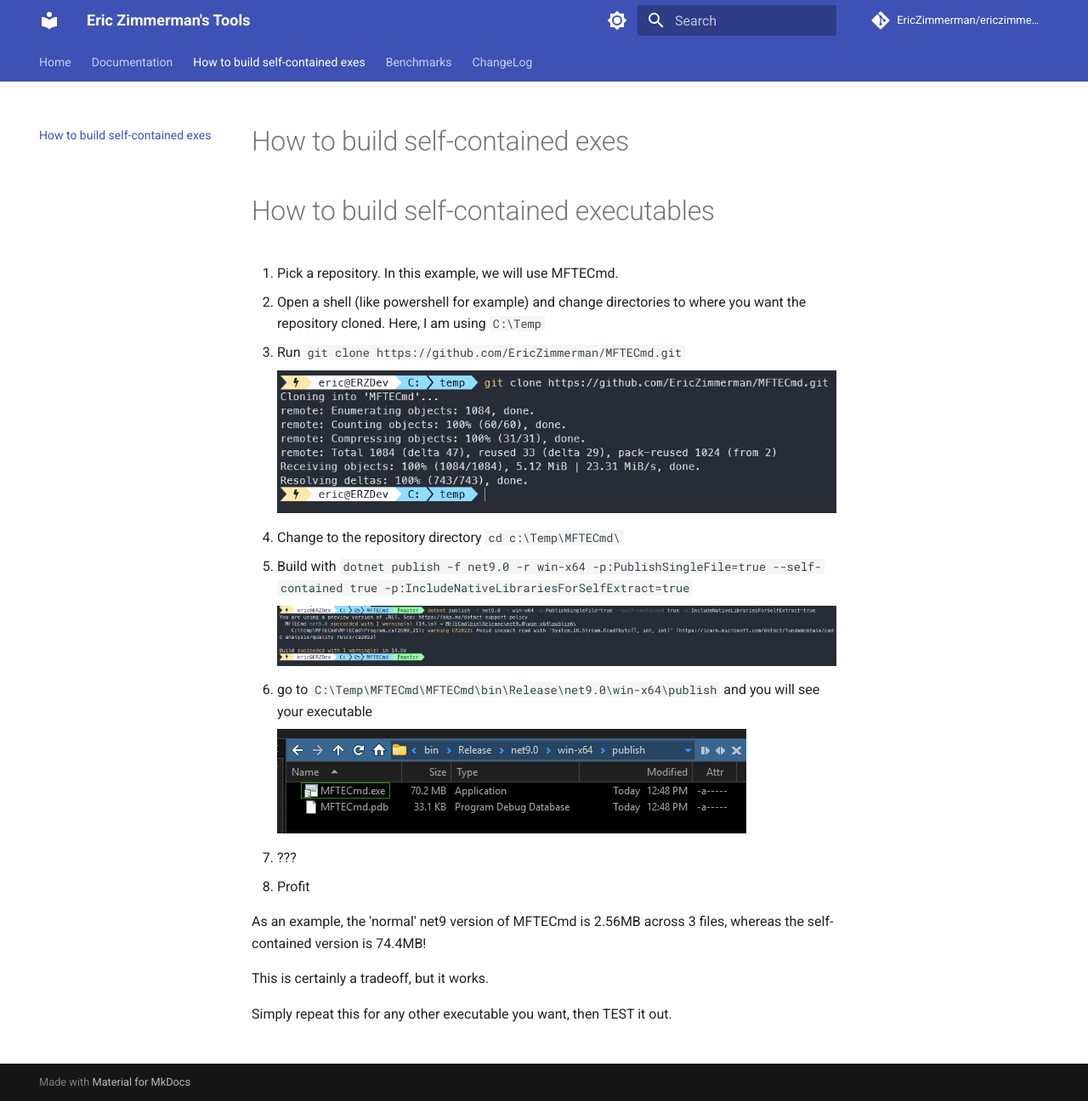
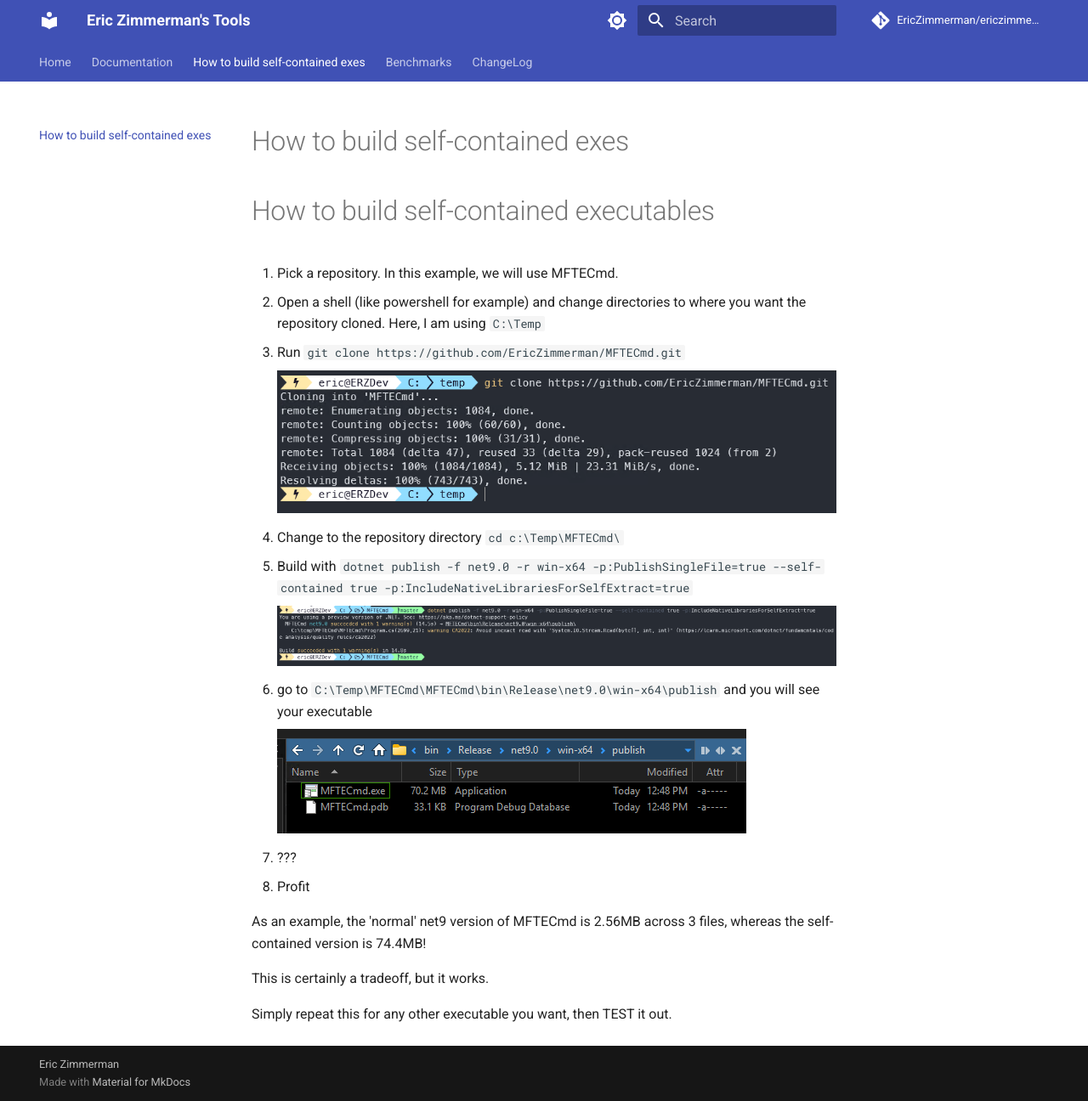
Before and after one commit to EricZimmerman/ericzimmerman.github.io, an MkDocs documentation site: the page built from docs/selfcontained.md, in a window 1280 px wide and 1296 px high. Shown: the whole window at 85% size. Built offline with MkDocs 1.6.1 and Material for MkDocs 9.7.7, drawn with Linux system fonts in a browser that asks for light colours; comment, search, counter and statistics services are not loaded.

Commit message:
Update mkdocs.yml

```diff
--- a/mkdocs.yml
+++ b/mkdocs.yml
@@ -1,6 +1,7 @@
 site_name: "Eric Zimmerman's Tools"
 site_description: "Eric Zimmerman's Tools"
 site_author: 'Eric Zimmerman'
+copyright: 'Eric Zimmerman'
 docs_dir: docs/
 repo_name: 'EricZimmerman/ericzimmerman.github.io'
 repo_url: 'https://github.com/EricZimmerman/ericzimmerman.github.io'
```
